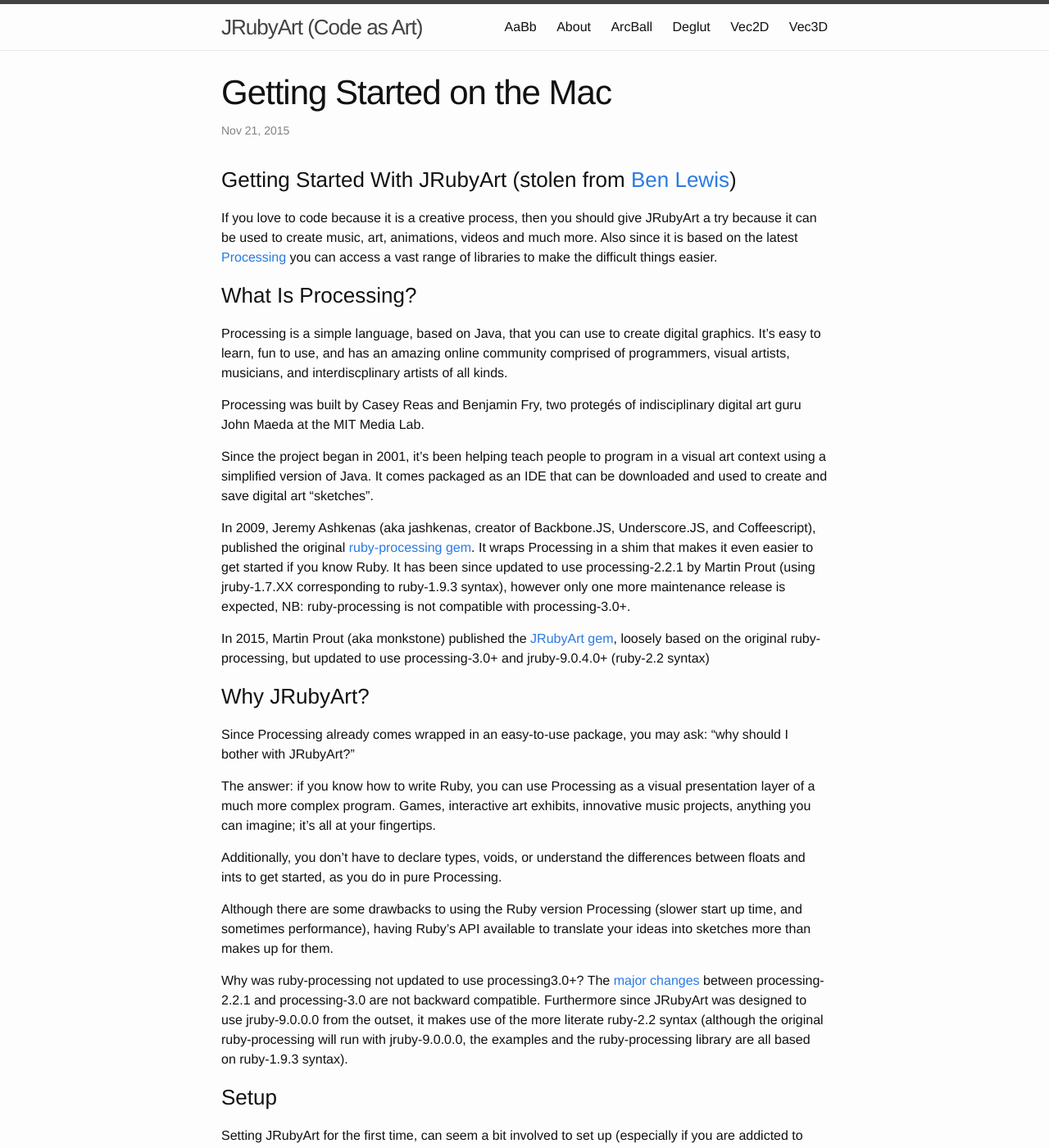
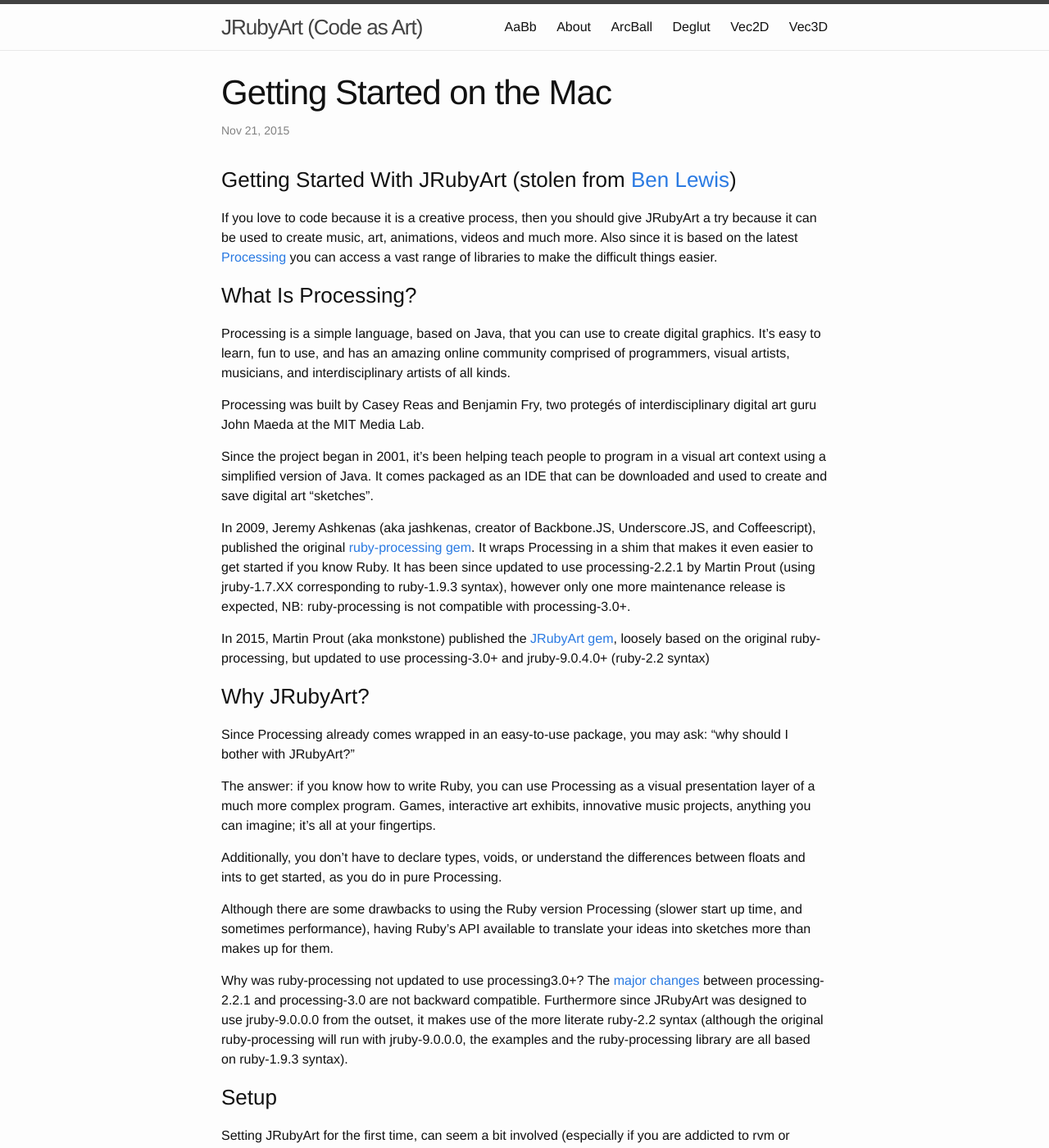
Before and after one commit to ruby-processing/ruby-processing.github.io, a Jekyll site: the page built from _posts/2015-11-21-getting.md, in a window 1280 px wide and 1400 px high. Shown: the whole window at 82% size. Built offline with Jekyll 4.4.1, drawn with Linux system fonts in a browser that asks for light colours; some of the changed text lies outside the part shown.

Commit message:
spelling

```diff
--- a/_posts/2015-11-21-getting.md
+++ b/_posts/2015-11-21-getting.md
@@ -12,9 +12,9 @@
 
 ### What Is Processing?
 
-Processing is a simple language, based on Java, that you can use to create digital graphics. It's easy to learn, fun to use, and has an amazing online community comprised of programmers, visual artists, musicians, and interdiscplinary artists of all kinds.
+Processing is a simple language, based on Java, that you can use to create digital graphics. It's easy to learn, fun to use, and has an amazing online community comprised of programmers, visual artists, musicians, and interdisciplinary artists of all kinds.
 
-Processing was built by Casey Reas and Benjamin Fry, two protegés of indisciplinary digital art guru John Maeda at the MIT Media Lab.
+Processing was built by Casey Reas and Benjamin Fry, two protegés of interdisciplinary digital art guru John Maeda at the MIT Media Lab.
 
 Since the project began in 2001, it's been helping teach people to program in a visual art context using a simplified version of Java. It comes packaged as an IDE that can be downloaded and used to create and save digital art “sketches”.
 
@@ -36,7 +36,7 @@
 
 ### Setup
 
-Setting JRubyArt for the first time, can seem a bit involved to set up (especially if you are addicted to rvm or rbenv). The JRubyArt gem relies on JRuby-9.0.4.0+, Processing-3.0.1, and a handful of other dependencies. Here's how to get them all installed and working on the Mac.
+Setting JRubyArt for the first time, can seem a bit involved (especially if you are addicted to rvm or rbenv). The JRubyArt gem relies on JRuby-9.0.4.0+, Processing-3.0.1, and a handful of other dependencies. Here's how to get them all installed and working on the Mac.
 
 Install homebrew, wget, java (1.8+)
 
```
